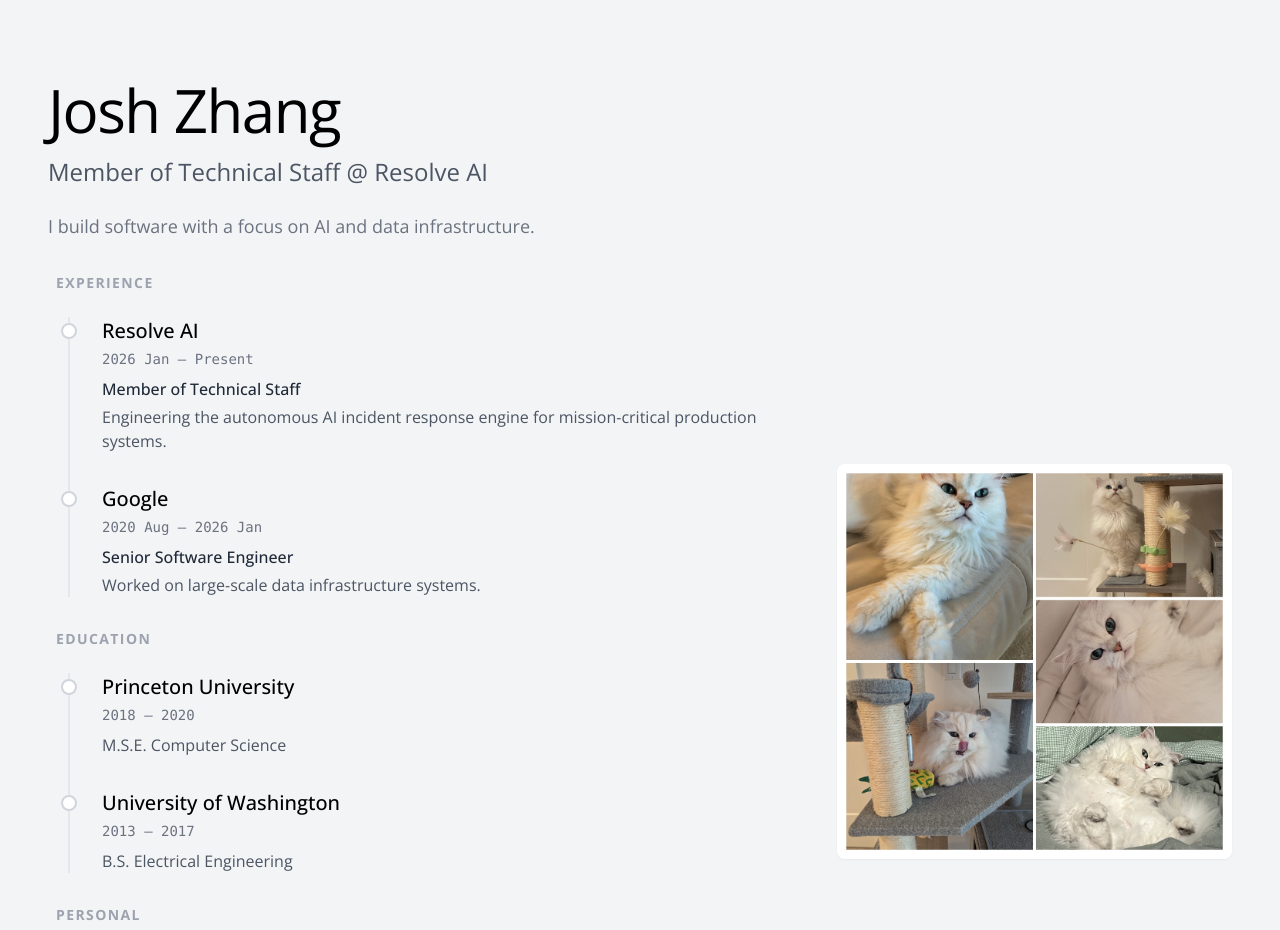
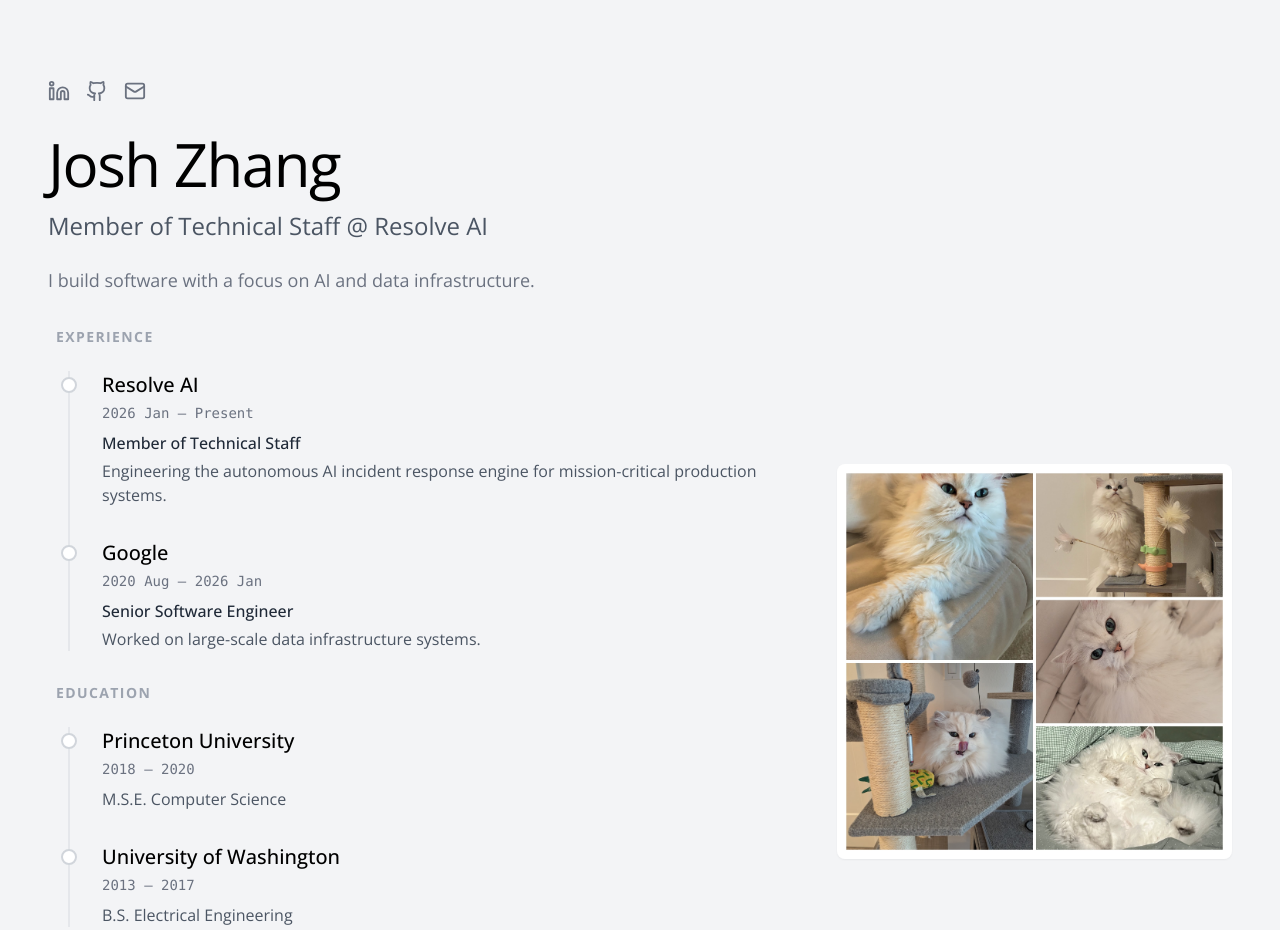
Before and after one commit to jiashuoz/jiashuoz.com, a website built with Vite: page index.html in a window 1280 px wide. Shown: the top 930 px of the page. Built offline with nearby package versions, Linux system fonts and the light colour scheme.

Commit message:
update social links with icons and move to top

```diff
--- a/index.html
+++ b/index.html
@@ -17,6 +17,36 @@
 
     <!-- Left Column: Content -->
     <div class="flex-1">
+      <div class="flex gap-4 mb-8 text-gray-500">
+        <a href="https://linkedin.com/in/josh-zhang" target="_blank" class="hover:text-black transition-colors"
+          aria-label="LinkedIn">
+          <svg xmlns="http://www.w3.org/2000/svg" width="22" height="22" viewBox="0 0 24 24" fill="none"
+            stroke="currentColor" stroke-width="2" stroke-linecap="round" stroke-linejoin="round"
+            class="lucide lucide-linkedin">
+            <path d="M16 8a6 6 0 0 1 6 6v7h-4v-7a2 2 0 0 0-2-2 2 2 0 0 0-2 2v7h-4v-7a6 6 0 0 1 6-6z" />
+            <rect width="4" height="12" x="2" y="9" />
+            <circle cx="4" cy="4" r="2" />
+          </svg>
+        </a>
+        <a href="https://github.com/jiashuoz" target="_blank" class="hover:text-black transition-colors"
+          aria-label="GitHub">
+          <svg xmlns="http://www.w3.org/2000/svg" width="22" height="22" viewBox="0 0 24 24" fill="none"
+            stroke="currentColor" stroke-width="2" stroke-linecap="round" stroke-linejoin="round"
+            class="lucide lucide-github">
+            <path
+              d="M15 22v-4a4.8 4.8 0 0 0-1-3.5c3 0 6-2 6-5.5.08-1.25-.27-2.48-1-3.5.28-1.15.28-2.35 0-3.5 0 0-1 0-3 1.5-2.64-.5-5.36-.5-8 0C6 2 5 2 5 2c-.3 1.15-.3 2.35 0 3.5A5.403 5.403 0 0 0 4 9c0 3.5 3 5.5 6 5.5-.39.49-.68 1.05-.85 1.65-.17.6-.22 1.23-.15 1.85v4" />
+            <path d="M9 18c-4.51 2-5-2-7-2" />
+          </svg>
+        </a>
+        <a href="mailto:jszjosh@gmail.com" class="hover:text-black transition-colors" aria-label="Email">
+          <svg xmlns="http://www.w3.org/2000/svg" width="22" height="22" viewBox="0 0 24 24" fill="none"
+            stroke="currentColor" stroke-width="2" stroke-linecap="round" stroke-linejoin="round"
+            class="lucide lucide-mail">
+            <rect width="20" height="16" x="2" y="4" rx="2" />
+            <path d="m22 7-8.97 5.7a1.94 1.94 0 0 1-2.06 0L2 7" />
+          </svg>
+        </a>
+      </div>
       <h1 class="text-5xl md:text-6xl font-sans font-light tracking-tight">Josh Zhang</h1>
       <p class="text-xl md:text-2xl mt-4 text-gray-600 font-light">Member of Technical Staff @ Resolve AI</p>
       <p class="text-lg text-gray-500 mt-6 max-w-2xl leading-relaxed">
@@ -89,11 +119,7 @@
       <footer
         class="mt-8 pt-8 border-t border-gray-200 flex flex-col md:flex-row justify-between items-center text-sm text-gray-500">
         <p>&copy; 2026 Josh Zhang</p>
-        <div class="flex gap-6 mt-4 md:mt-0">
-          <a href="https://linkedin.com/in/josh-zhang" target="_blank"
-            class="hover:text-black transition-colors">LinkedIn</a>
-          <a href="https://github.com/jiashuoz" target="_blank" class="hover:text-black transition-colors">GitHub</a>
-        </div>
+
       </footer>
     </div>
 
```
